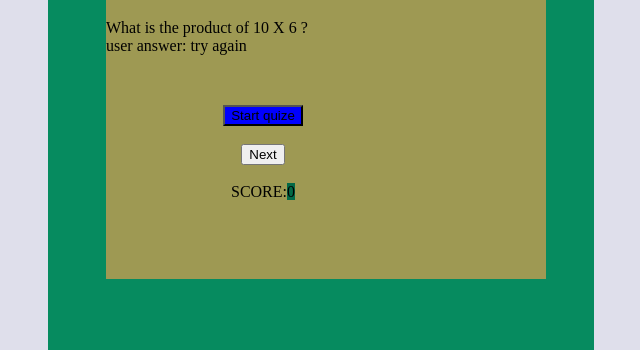
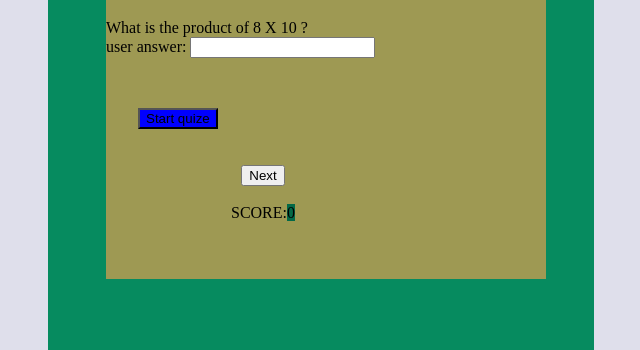
Before and after one commit to guuree19/A-BROWSER-GAME, a plain HTML site: page index.html in a window 1280 px wide. Both pictures are taken after a click on the button "Start quize". Shown: the part 496-846 px from the top of the page, without its empty margins (282-922 px from the left). Drawn offline with Linux system fonts and the light colour scheme.

Commit message:
defined askquestion function for some variables

```diff
--- a/index.html
+++ b/index.html
@@ -18,25 +18,28 @@ checking if the answers are right
 -->
  <div class="container">
     <div id="quiz-wraper">
+        <H1>quize App:</H1>
 
-            <H1>quize App:</H1>
+        <div id= "parent-question">
                 <span  >What is the product of</span>
                 <span id="question"></span>
+                <br>
+                <span >user answer:</span>
+                <input type="text" id="user-answer" onfocus="this.value=''"
+
+                 min="10" max="100">
 
                 <br>
-            <span >user answer:</span>
-            <span id="user-answer"></span>
                 <br>
-            <br>
+
+        </div>
+
         <div id="buttons">
             <button id="btn_Start"> Start quize</button><br><br>
             <button id="btn_next"> Next</button><br><br>
             <div id="score-card">Score:<span id="scoreCard">0</span></div>
         </div>
-
     </div>
-
-
 </div>
 
     <script src="script.js"></script>
--- a/script.js
+++ b/script.js
@@ -2,49 +2,65 @@
 
 
 
-let multiplier = Math.floor((Math.random() * 10) + 1);
-let multiplicant = Math.floor((Math.random() * 10) + 1);
-let answer = multiplier * multiplicant
 
 
 
 let quizwraper = document.getElementById("quiz-wraper")
-let questiontwo = document.getElementById("questiontwo");
+let question = document.getElementById("question")
+let questiontwo = document.getElementById("parent-question");
 let buttonnext = document.getElementById("btn_next")
 let buttonstart = document.getElementById("btn_Start")
 let buttonscore = document.getElementById("score-card")
+let useranswer = document.getElementById("user-answer");
+askquestion()
+
+function askquestion(){
+let multiplier = Math.floor((Math.random() * 10) + 1);
+let multiplicant = Math.floor((Math.random() * 10) + 1);
+let storeanswer = multiplier * multiplicant
+buttonstart.style.background = "blue"
+questiontwo.style.display = "none"
+buttonstart.style.display = "block"
+question.textContent = `${multiplier} X ${multiplicant}  ?`
 let askquestions = document.getElementById("user-answer");
+useranswer.textContent = 0
+console.log(useranswer.textContent)
+
+}
 
 
+function nextquestion(){
 
+askquestion()
+}
 const count = 0
 function time_table_practice_or_quize(){
-    buttonstart.style.backgroundColor = "blue"
-    let question = document.getElementById("question")
-    question.textContent = `${multiplier} X ${multiplicant}  ?`
-    let askquestions = document.getElementById("user-answer");
-    askquestions.textContent = `${answer}`;
+    buttonnext.addEventListener('click', nextquestion)
+
 
 
     time_table_practice_checking();
 
 }
 
-time_table_practice_or_quize();
+               time_table_practice_or_quize();
+
+
 
      // checking function
 
     function time_table_practice_checking(){
-
-        if(question === answer && question === user-answer){
-            askquestions.innerHTML = "correct"
+        buttonstart.addEventListener('click', () =>{
+            questiontwo.style.display = "block"
 
 
-        }
-        else{
-            askquestions.innerHTML = "try again" }
+            buttonnext.addEventListener('click', () =>{
+            questiontwo.style.display = "block"
 
 
 
 
-    };
+            })
+        })
+
+    }
```
Lines whose indentation alone changed are shown as unchanged.
